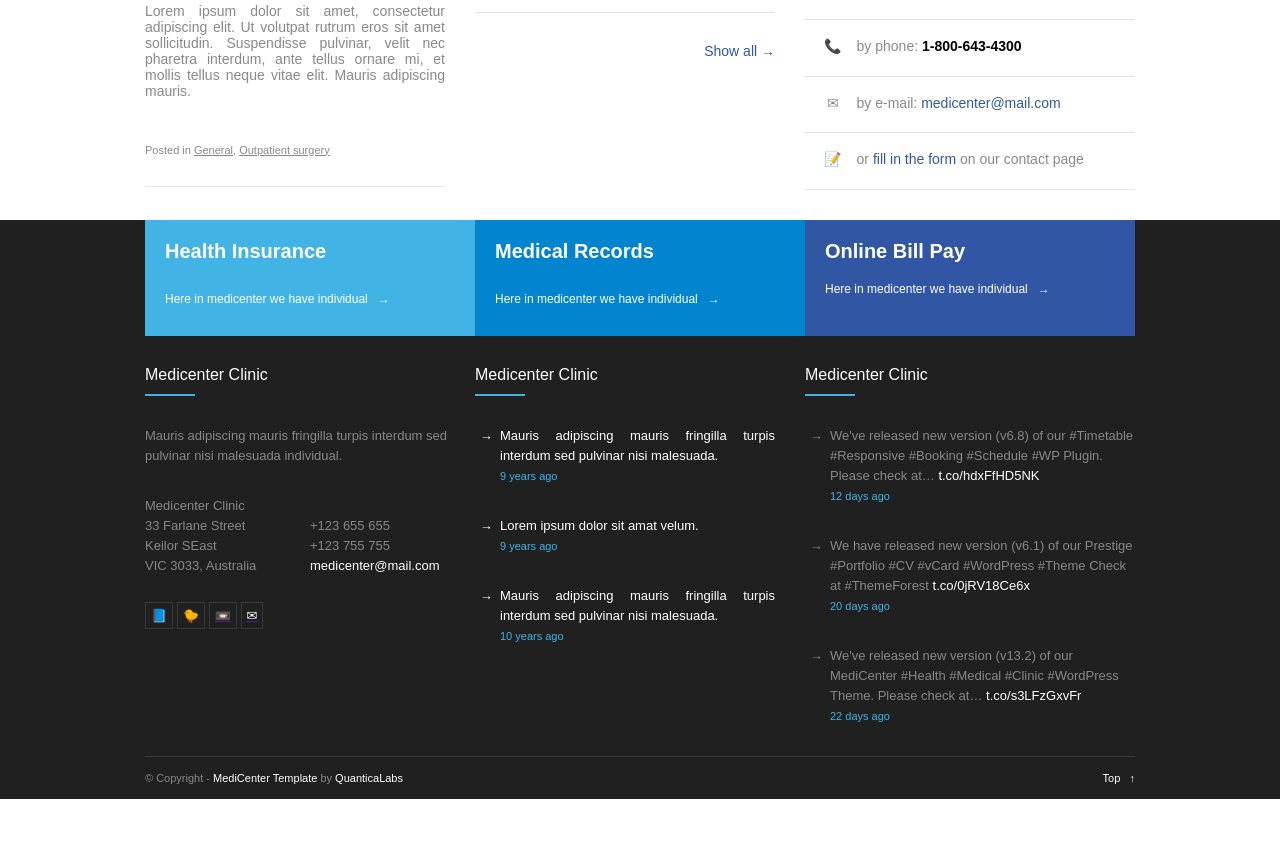
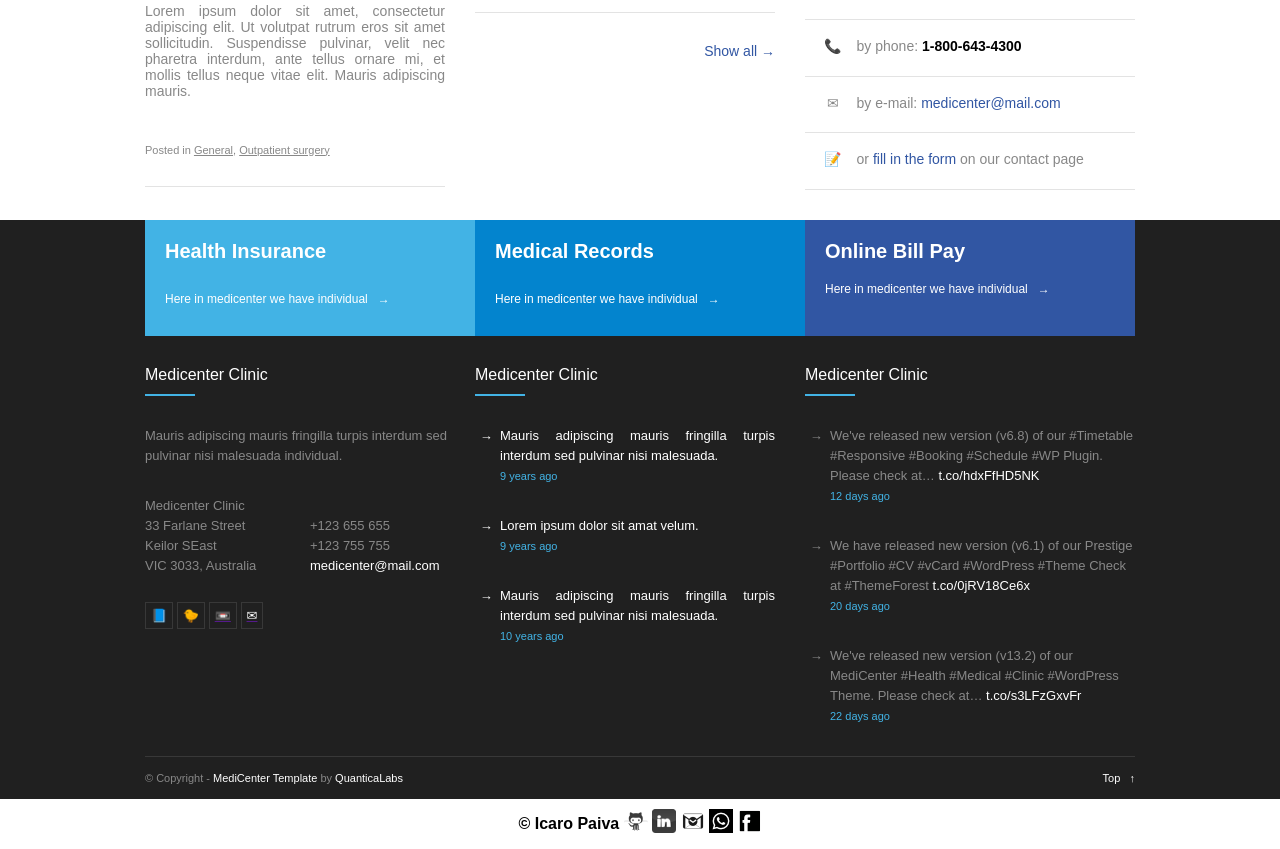
Before and after one commit to icarodpaiva/flexBox, a plain HTML site: page index.html in a window 1280 px wide. Shown: the part 1593-2442 px from the top of the page. Before the commit the page ends 2392 px from the top, so only its background shows below. Drawn offline with Linux system fonts and the light colour scheme.

Commit message:
adicionei meus contatos a pag

```diff
--- a/css/style.css
+++ b/css/style.css
@@ -577,3 +577,14 @@ footer .banners_desc a:hover {
 .footer_footer a:hover {
   text-decoration: underline;
 }
+
+#meus_contatos {
+  margin-top: -0.4rem;
+  padding: 1rem;
+  text-align: center;
+  font-weight: bold;
+}
+
+#meus_contatos img {
+  margin-bottom: -0.25rem;
+}
--- a/index.html
+++ b/index.html
@@ -445,6 +445,26 @@
     </div>
     </div>
   </footer>
+  <div id="meus_contatos">
+    &copy; Icaro Paiva
+    <a href="https://github.com/icarodpaiva" target="_blank"
+      ><img src="images/github.png" alt="Icone do Github"
+    /></a>
+    <a href="https://www.linkedin.com/in/icarodpaiva/" target="_blank"
+      ><img src="images/linkedin.png" alt="Icone do Linkedin"
+    /></a>
+    <a href="mailto:icaro.paiva@fatec.sp.gov.br" target="_blank"
+      ><img src="images/outlook.png" alt="Icone do Outlook"
+    /></a>
+    <a
+      href="https://api.whatsapp.com/send?phone=5511977830855&text=Ol%C3%A1%20%C3%8Dcaro%2C%20vi%20seu%20trabalho%20e%20achei%20muito%20bacana!"
+      target="_blank"
+      ><img src="images/whatsapp.png" alt="Icone do whatsapp"
+    /></a>
+    <a href="https://www.facebook.com/icaro.paiva.39/" target="_blank"
+      ><img src="images/facebook.png" alt="Icone do Facebook"
+    /></a>
+  </div>
 </body>
 
 </html>
```
Also changed, not shown: images/facebook.png (added), images/github.png (added), images/linkedin.png (added), images/outlook.png (added), images/whatsapp.png (added).
